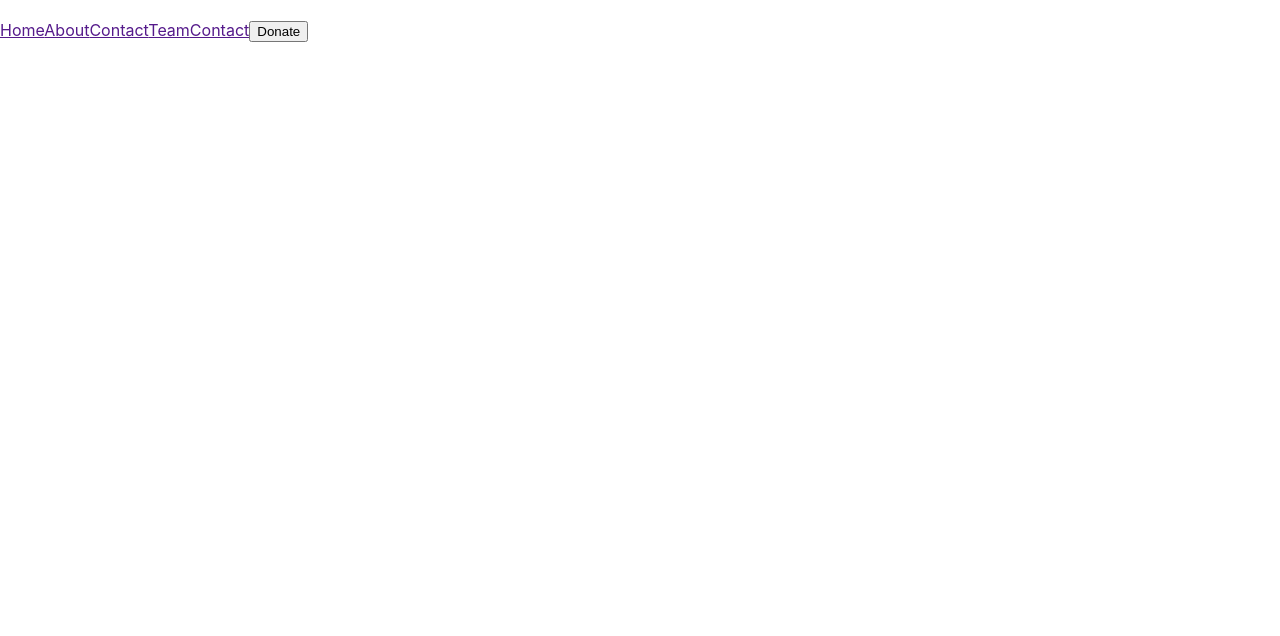
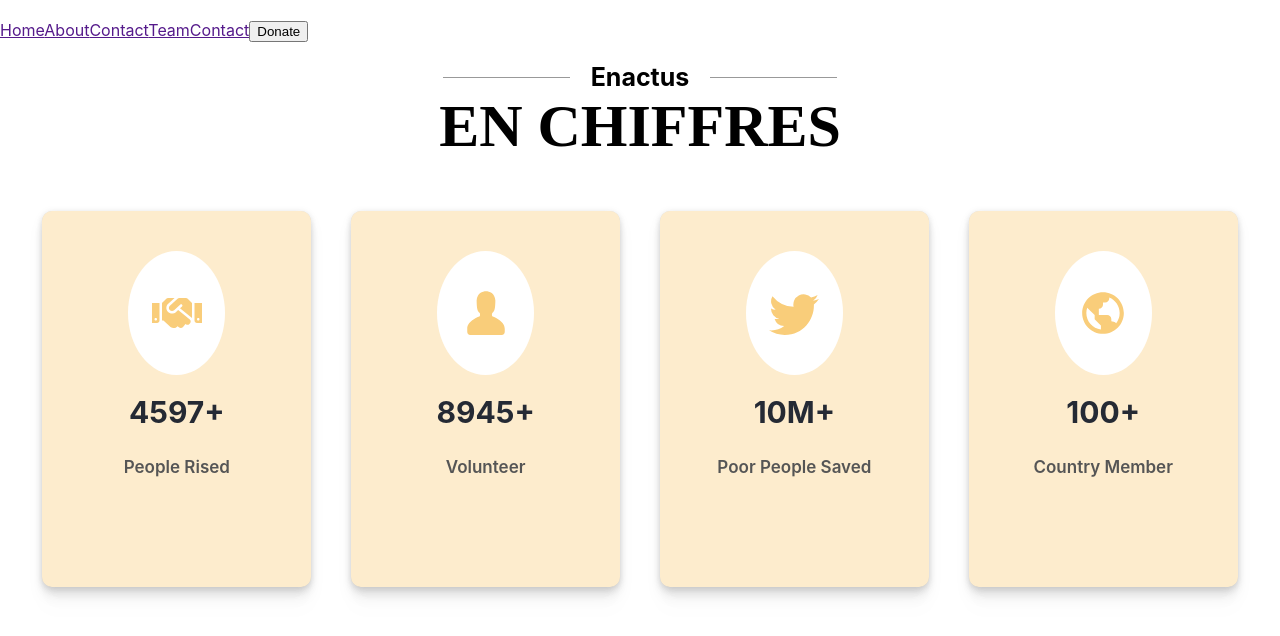
Before and after one commit to Enactus-INSAT/enactus-insat-website, a React (Create React App) app: page / in a window 1280 px wide. Shown: the top 636 px of the page. Built offline with nearby package versions, Linux system fonts and the light colour scheme.

Commit message:
feat
style numbers section

```diff
--- a/package.json
+++ b/package.json
@@ -8,6 +8,7 @@
     "@testing-library/user-event": "^13.5.0",
     "react": "^18.2.0",
     "react-dom": "^18.2.0",
+    "react-icons": "^4.7.1",
     "react-scripts": "5.0.1",
     "web-vitals": "^2.1.4"
   },
--- a/src/App.js
+++ b/src/App.js
@@ -1,8 +1,11 @@
 import Home from "./Components/Home";
+import Numbers from "./Components/Numbers";
+
 function App() {
   return (
     <div>
       <Home/>
+      <Numbers/>
     </div>
   );
 }
--- /dev/null
+++ b/src/Components/Numbers.css
@@ -0,0 +1,87 @@
+.cards{
+    display: flex;
+    justify-content: top;
+    align-items: center;
+    flex-direction: column;
+    filter: drop-shadow(0px 22px 9px rgba(0, 3, 0, 0.01)) drop-shadow(0px 12px 7px rgba(0, 0, 0, 0.05)) drop-shadow(0px 5px 5px rgba(0, 0, 0, 0.09)) drop-shadow(0px 1px 3px rgba(0, 0, 0, 0.1)) drop-shadow(0px 0px 0px rgba(0, 0, 0, 0.1));
+
+    width: 21%;
+    height: 100%;
+    background: #FDECCD;
+    border-radius: 10px;
+
+
+}
+.container1
+{
+    margin-top: 50px;
+    display: flex;
+    justify-content: center;
+    gap: 40px;
+    height: 47vh;
+  }
+.icon{margin-top: 15%;
+    margin-bottom: 7%;
+    box-sizing: border-box;
+    background: #FFFFFF;
+    width: 36%;
+   height: 33%;
+    border-radius: 50%;
+    display: flex;
+    justify-content: center;
+    align-items: center;
+}
+.icon::after{
+    content: "";
+    display: block;
+    padding-bottom: 100%;
+
+}
+
+.title1{width: 100%;
+    text-align: center;
+    font-weight: 750;
+    font-size: 30px;
+    color:#252A34;
+    margin-bottom: 10%;
+}
+.title2{width: 100%;
+    text-align: center;
+    font-weight: 600;
+    font-size: 17px;
+    color: #555555;
+
+
+}
+.title3{margin: auto;
+    display:flex ;
+    flex-direction: row;
+    align-items: center;
+    justify-content: center;
+    width: 33%;
+    gap: 5%;
+    text-align: center;
+    font-weight: 750;
+    font-size: 25px;
+}
+.line {
+    width: 30%;
+    height: 1px;
+    background-color: rgba(0, 0, 0, 0.4);
+  }
+  .title4{text-align: center;
+    margin: auto;
+    width:37%;
+    font-family: 'FS Meridian';
+font-style: normal;
+font-weight: 700;
+font-size: 60px;
+
+
+  }
+  .container4{
+    display: flex;
+    flex-direction: column;
+    justify-content: center;
+    width: 100%;
+  }
--- a/src/Components/Numbers.js
+++ b/src/Components/Numbers.js
@@ -0,0 +1,58 @@
+import React from "react";
+import './Numbers.css';
+import { FaHandshake } from "react-icons/fa";
+import { GoPerson } from "react-icons/go";
+import { BsTwitter } from "react-icons/bs";
+import { BiWorld } from "react-icons/bi";
+
+
+
+function Numbers() {
+  return (
+    <>
+    <br></br>
+    <div className="container4">
+    <div className="title3">
+      <div className="line"></div>
+      <div>Enactus</div>
+      <div className="line"></div>
+    </div>
+    <div className="title4">EN CHIFFRES</div>
+    </div>
+  <div className="container1">
+    <div className="cards" >
+    <div className="icon">  <FaHandshake size={50} color='#F9CD7A' />
+    </div>
+    <div className="title1">4597+</div>
+    <div className="title2">People Rised</div>
+
+   </div>
+    <div className="cards">
+    <div className="icon"> <GoPerson size={50} color='#F9CD7A' />
+    </div>
+    <div className="title1">8945+</div>
+    <div className="title2">Volunteer</div>
+
+    </div>
+    <div className="cards">
+    <div className="icon"> <BsTwitter size={50} color='#F9CD7A' />
+    </div>
+    <div className="title1">10M+</div>
+    <div className="title2">Poor People Saved</div>
+    </div>
+    <div className="cards">
+    <div className="icon"> <BiWorld size={50} color='#F9CD7A' />
+    </div>
+    <div className="title1">100+</div>
+    <div className="title2">Country Member</div>
+    </div>
+  </div>
+
+
+
+    </>
+
+  );
+}
+
+export default Numbers;
```
Also changed, not shown: src/Components/Objectifs.css (added), src/Components/Objectifs.js (added), src/Components/Section.js (deleted), 1 other file (tests, documents, lock files or other folders).
